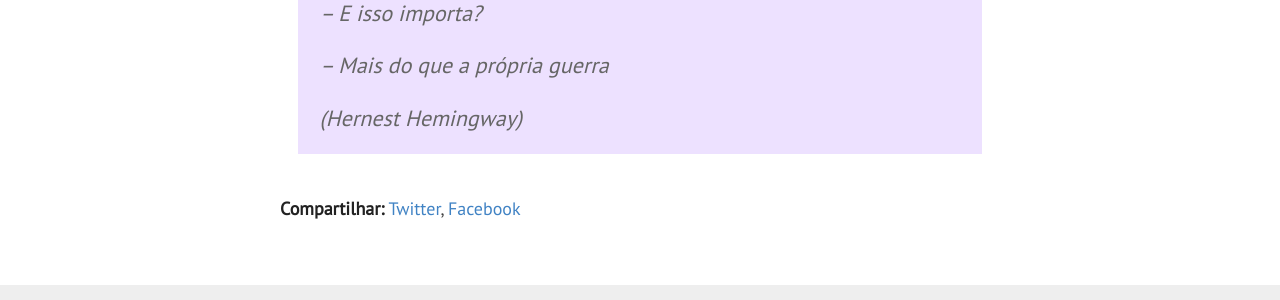
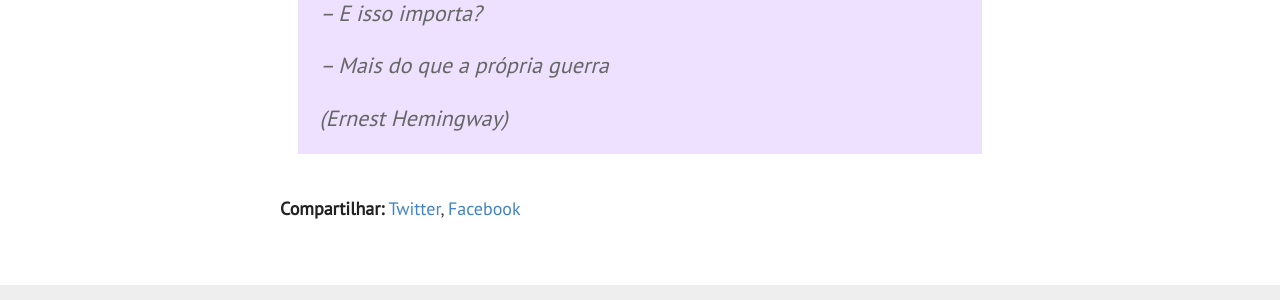
Before and after one commit to edsoncunha/edsoncunha.github.io, a Jekyll site: the page built from _posts/2019-10-16-licoes-da-musica.md, in a window 1280 px wide and 900 px high, scrolled down 3961 px. Shown: the part 526-826 px from the top of the window. Built offline with Jekyll 4.4.1, drawn with Linux system fonts in a browser that asks for light colours; comment, search, counter and statistics services are not loaded.

Commit message:
Correção de erro de digitação - ops!

```diff
--- a/_posts/2019-10-16-licoes-da-musica.md
+++ b/_posts/2019-10-16-licoes-da-musica.md
@@ -78,4 +78,4 @@ Existem muitos meios para capturar problemas antes que eles eventualmente vão p
 >
 >   -- Mais do que a própria guerra
 >
->   (Hernest Hemingway)
+>   (Ernest Hemingway)
```
